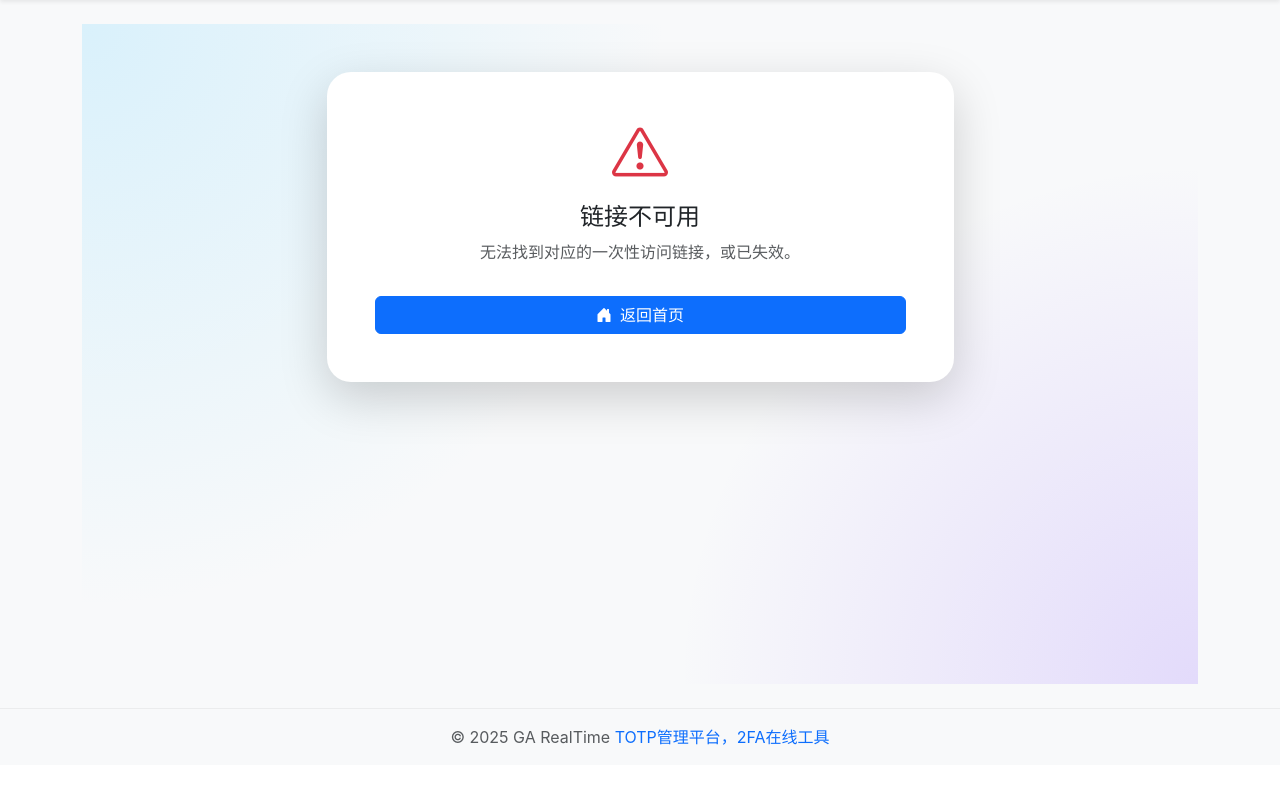
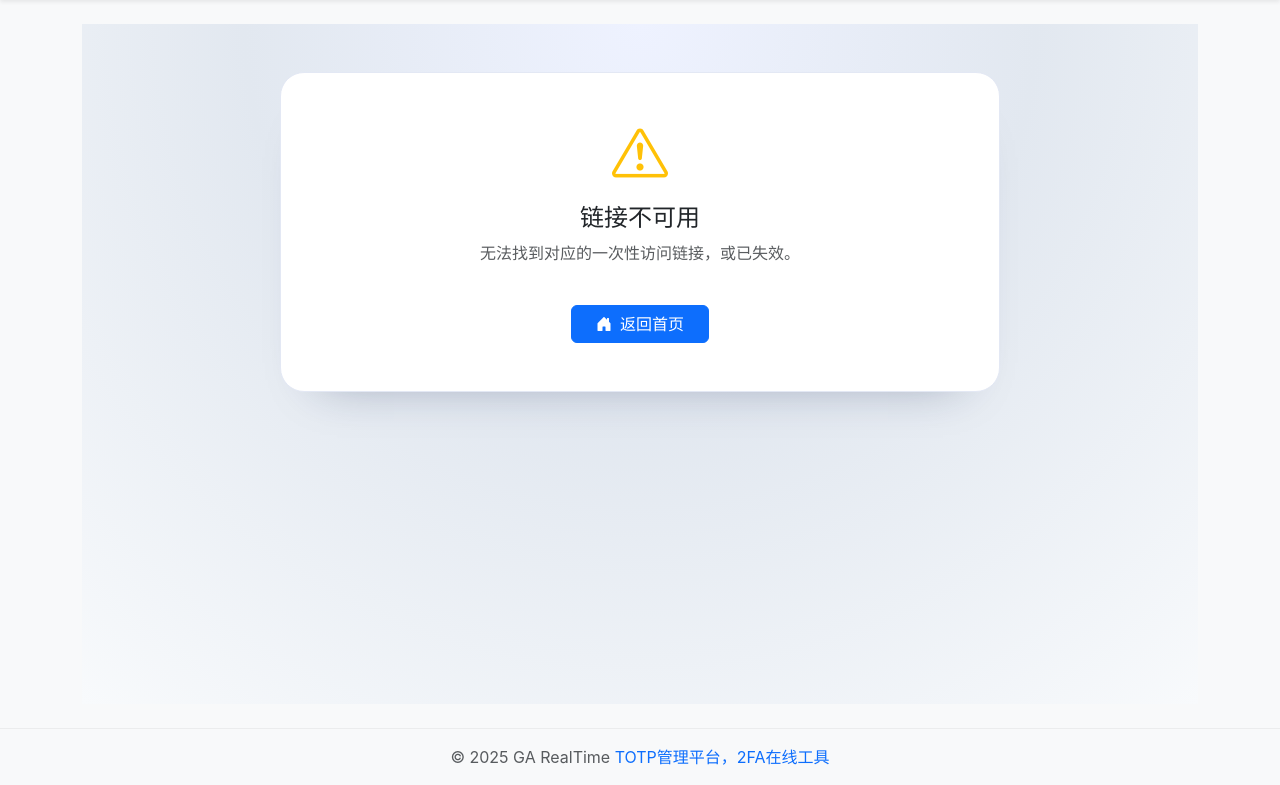
Before and after one commit to xuezhang789/ToTP, a Django app: template templates/totp/one_time_link.html in a window 1280 px wide. Shown: the part 57-842 px from the top of the page. Before the commit the page ends 802 px from the top, so only its background shows below. Run offline with Django 4.2, Linux system fonts and the light colour scheme; the template is opened without the code that fills it, so the values that code supplies are empty; some libraries are stand-ins or nearby versions.

Commit message:
修改一次性链接样式

```diff
--- a/templates/totp/one_time_link.html
+++ b/templates/totp/one_time_link.html
@@ -3,125 +3,142 @@
 {% block head %}
 {{ block.super }}
 <style>
-  .one-time-wrap {
-    background: radial-gradient(circle at top left, rgba(125, 216, 255, .25), transparent 45%),
-                radial-gradient(circle at bottom right, rgba(142, 97, 255, .2), transparent 40%);
-    min-height: calc(100vh - 140px);
+  .one-time-hero {
+    background: radial-gradient(circle at top, #eef2ff 0, #e2e8f0 45%, #f8fafc 100%);
+    min-height: calc(100vh - 120px);
   }
 
-  .one-time-card {
-    border-radius: 1.5rem;
-    overflow: hidden;
+  .one-time-chip {
+    display: inline-flex;
+    align-items: center;
+    gap: .4rem;
+    padding: .3rem .75rem;
+    border-radius: 999px;
+    background: rgba(255, 255, 255, .22);
+    color: rgba(255, 255, 255, .9);
+    font-size: .75rem;
+    letter-spacing: .08em;
+    text-transform: uppercase;
   }
 
-  .one-time-ribbon {
-    background: linear-gradient(135deg, rgba(73, 151, 255, .95), rgba(142, 97, 255, .9));
-    color: #fff;
-  }
-
-  .one-time-ribbon .badge {
-    background: rgba(255, 255, 255, .25);
+  .one-time-code {
+    font-size: clamp(3rem, 6vw, 3.6rem);
+    letter-spacing: .35rem;
+    font-variant-numeric: tabular-nums;
+    color: #1b2553;
   }
 
   .one-time-meta {
-    gap: 1rem;
+    color: rgba(255, 255, 255, .82);
   }
 
-  .one-time-code-box {
-    background: rgba(248, 249, 252, .85);
-    border: 1px solid rgba(73, 151, 255, .08);
+  .one-time-meta .lead {
+    color: rgba(255, 255, 255, .9);
   }
 
-  .one-time-tip-icon {
-    width: 40px;
-    height: 40px;
-    border-radius: 50%;
-    display: inline-flex;
-    align-items: center;
-    justify-content: center;
+  .one-time-progress {
+    height: 6px;
+    background-color: #e6ebf6;
+    border-radius: 999px;
   }
 
-  .one-time-code {
-    font-size: clamp(2.5rem, 4vw, 3rem);
-    letter-spacing: .3rem;
+  .one-time-progress .progress-bar {
+    background: linear-gradient(90deg, #0d6efd 0%, #4c76ff 100%);
   }
 
-  .tracking-wide {
-    letter-spacing: .2rem;
+  .one-time-detail {
+    border: 1px solid #e7ebf5;
+    border-radius: 16px;
+    padding: 1rem 1.25rem;
+    background: #f9fbff;
   }
 
-  .one-time-invalid {
+  .one-time-detail p {
+    margin-bottom: 0;
+    color: #6c778f;
+  }
+
+  .one-time-invalid-card {
     border-radius: 1.5rem;
-    border: none;
+    border: 1px solid #e3e8f4;
+    background: #fff;
+    box-shadow: 0 28px 48px -40px rgba(18, 32, 73, .4);
   }
 
   @media (max-width: 576px) {
     .one-time-code {
-      letter-spacing: .2rem;
+      letter-spacing: .24rem;
     }
   }
 </style>
 {% endblock %}
 {% block content %}
-<section class="one-time-wrap py-5 py-lg-5">
+<section class="one-time-hero py-5 py-lg-6">
     <div class="container">
         <div class="row justify-content-center">
-            <div class="col-12 col-lg-8 col-xl-7">
+            <div class="col-12 col-lg-9 col-xl-8">
                 {% if link %}
-                <div class="card shadow-lg one-time-card border-0">
-                    <div class="one-time-ribbon p-4 p-lg-5">
-                        <div class="d-flex flex-column flex-md-row justify-content-between align-items-md-center one-time-meta">
+                <div class="card border-0 shadow-lg rounded-4 overflow-hidden">
+                    <div class="row g-0">
+                        <div class="col-12 col-md-5 bg-primary text-white d-flex flex-column justify-content-between p-4 p-lg-5">
                             <div>
-                                <div class="d-inline-flex align-items-center gap-2 small text-white-50 mb-2">
-                                    <span class="one-time-tip-icon bg-white bg-opacity-25"><i class="bi bi-shield-check"></i></span>
-                                    <span>由 {{ owner.username }} 安全分享</span>
+                                <span class="one-time-chip mb-3"><i class="bi bi-shield-lock-fill"></i> 一次性验证码</span>
+                                <h1 class="h3 fw-semibold mb-2">{{ entry.name }}</h1>
+                                {% if entry.group %}
+                                <p class="one-time-meta small mb-4">所属分组：{{ entry.group.name }}</p>
+                                {% endif %}
+                                <p class="one-time-meta mb-2"><i class="bi bi-person-circle me-2"></i>由 {{ owner.username }} 安全分享</p>
+                                <p class="one-time-meta mb-2"><i class="bi bi-clock-history me-2"></i>有效至 {{ expires_at|date:"Y-m-d H:i" }}</p>
+                                <p class="one-time-meta mb-0"><i class="bi bi-eye-fill me-2"></i>剩余查看次数 <strong class="text-white">{{ remaining_views }}</strong></p>
                             </div>
-                                <h1 class="h3 fw-semibold mb-1">{{ entry.name }}</h1>
-                                {% if entry.group %}
-                                <span class="badge rounded-pill">分组：{{ entry.group.name }}</span>
-                                {% endif %}
-                            </div>
-                            <div class="text-white text-md-end">
-                                <div class="fw-semibold text-white-75">截至 {{ expires_at|date:"Y-m-d H:i" }}</div>
-                                <div class="text-white-50 small">链接到期后将自动失效</div>
-                                <div class="mt-3">
-                                    <span class="badge rounded-pill bg-white text-primary fs-6 px-3 py-2 shadow-sm">
-                                        <i class="bi bi-eye-fill me-2"></i>剩余可查看次数：<strong>{{ remaining_views }}</strong>
-                                    </span>
+                            <div class="mt-4 mt-md-5">
+                                <p class="text-white-75 small mb-2">使用建议</p>
+                                <ul class="list-unstyled small text-white-50 mb-0">
+                                    <li class="mb-2"><i class="bi bi-arrow-repeat me-2"></i>刷新或重新打开页面会消耗查看次数</li>
+                                    <li class="mb-2"><i class="bi bi-speedometer2 me-2"></i>验证码每 30 秒变化一次，请及时使用</li>
+                                    <li><i class="bi bi-exclamation-triangle me-2"></i>仅在信任的环境下输入，防止泄露</li>
+                                </ul>
                             </div>
                         </div>
+                        <div class="col-12 col-md-7 bg-white">
+                            <div class="p-4 p-lg-5">
+                                <div class="d-flex justify-content-between align-items-start flex-wrap gap-3">
+                                    <div>
+                                        <p class="text-muted mb-1 small">当前验证码</p>
+                                        <div class="one-time-code fw-bold" id="oneTimeCode">{{ code }}</div>
+                                    </div>
+                                    <div class="text-md-end">
+                                        <p class="text-muted mb-1 small">剩余时间</p>
+                                        <div class="h4 fw-semibold text-primary mb-0" id="oneTimeCountdown">剩余 {{ remaining }} 秒过期</div>
                                     </div>
                                 </div>
-                    <div class="card-body p-4 p-lg-5">
-                        <div class="one-time-code-box rounded-4 px-4 py-5 text-center shadow-sm">
-                            <div class="text-uppercase text-muted small tracking-wide mb-2">当前验证码</div>
-                            <div class="one-time-code fw-bold" id="oneTimeCode">{{ code }}</div>
-                            <div class="text-muted" id="oneTimeCountdown">剩余 {{ remaining }} 秒过期</div>
-                            <div class="d-flex justify-content-center flex-wrap gap-3 mt-4">
-                                <button class="btn btn-primary px-4" id="copyOneTimeCode" type="button">
+                                <div class="progress one-time-progress mt-3" role="progressbar" aria-valuemin="0" aria-valuemax="30">
+                                    <div class="progress-bar" id="oneTimeProgress" style="width:0%" aria-valuenow="0"></div>
+                                </div>
+                                <div class="alert alert-info mt-4 mb-0 small d-flex align-items-start gap-2">
+                                    <i class="bi bi-info-circle-fill text-primary"></i>
+                                    <div>验证码刷新后将重新计算倒计时。复制后请尽快在目标服务完成验证。</div>
+                                </div>
+                                <div class="d-flex flex-wrap gap-2 mt-4">
+                                    <button class="btn btn-primary flex-grow-1" id="copyOneTimeCode" type="button">
                                         <i class="bi bi-clipboard-check me-2"></i>复制验证码
                                     </button>
-                                <button class="btn btn-outline-secondary px-4" id="reloadLinkBtn" type="button">
-                                    <i class="bi bi-arrow-clockwise me-2"></i>刷新此页面
+                                    <button class="btn btn-outline-primary flex-grow-1" id="reloadLinkBtn" type="button">
+                                        <i class="bi bi-arrow-repeat me-2"></i>刷新页面
                                     </button>
                                 </div>
-                        </div>
                                 <div class="row g-3 mt-4">
-                            <div class="col-md-6">
-                                <div class="d-flex gap-3 p-3 rounded-3 bg-light border border-light-subtle h-100">
-                                    <span class="one-time-tip-icon bg-primary-subtle text-primary"><i class="bi bi-stopwatch"></i></span>
-                                    <div class="small text-muted">
-                                        <div class="fw-semibold text-body">请立即使用</div>
-                                        <p class="mb-0">验证码会随时间变化，请在倒计时结束前完成验证。</p>
+                                    <div class="col-12 col-sm-6">
+                                        <div class="one-time-detail h-100">
+                                            <div class="fw-semibold text-body mb-1">到期提醒</div>
+                                            <p>到期后该链接即刻失效，无法再次查看验证码。</p>
                                         </div>
                                     </div>
+                                    <div class="col-12 col-sm-6">
+                                        <div class="one-time-detail h-100">
+                                            <div class="fw-semibold text-body mb-1">查看限制</div>
+                                            <p>当前剩余 <strong class="text-body">{{ remaining_views }}</strong> 次，可随时向分享者申请新的链接。</p>
                                         </div>
-                            <div class="col-md-6">
-                                <div class="d-flex gap-3 p-3 rounded-3 bg-light border border-light-subtle h-100">
-                                    <span class="one-time-tip-icon bg-warning-subtle text-warning"><i class="bi bi-eye"></i></span>
-                                    <div class="small text-muted">
-                                        <div class="fw-semibold text-body">安全提醒</div>
-                                        <p class="mb-0">此链接仅供一次性查看，请勿转发或在不可信环境留下页面。</p>
                                     </div>
                                 </div>
                             </div>
@@ -129,8 +146,8 @@
                     </div>
                 </div>
                 {% else %}
-                <div class="card shadow-lg one-time-invalid text-center p-4 p-lg-5">
-                    <div class="text-danger display-4 mb-3"><i class="bi bi-exclamation-triangle"></i></div>
+                <div class="one-time-invalid-card text-center p-5">
+                    <div class="display-4 text-warning mb-3"><i class="bi bi-exclamation-triangle"></i></div>
                     {% if reason == 'expired' %}
                     <h2 class="h4 mb-2">链接已过期</h2>
                     <p class="text-muted">该一次性访问链接已超过有效期，请联系分享者重新生成。</p>
@@ -147,7 +164,7 @@
                     <h2 class="h4 mb-2">链接不可用</h2>
                     <p class="text-muted">无法找到对应的一次性访问链接，或已失效。</p>
                     {% endif %}
-                    <a class="btn btn-primary mt-3" href="{% url 'dashboard' %}">
+                    <a class="btn btn-primary mt-4 px-4" href="{% url 'dashboard' %}">
                         <i class="bi bi-house-door-fill me-2"></i>返回首页
                     </a>
                 </div>
@@ -166,11 +183,22 @@
   const countdownEl = document.getElementById('oneTimeCountdown');
   const copyBtn = document.getElementById('copyOneTimeCode');
   const reloadBtn = document.getElementById('reloadLinkBtn');
+  const progressBar = document.getElementById('oneTimeProgress');
   let remaining = Number({{ remaining|default:0 }});
+  const total = 30;
 
   function renderCountdown() {
+    const safeRemaining = Math.max(0, remaining);
+    const consumed = Math.max(0, Math.min(total, total - safeRemaining));
+    const width = total > 0 ? (consumed / total) * 100 : 0;
+
     if (countdownEl) {
-      countdownEl.textContent = `剩余 ${remaining} 秒过期`;
+      countdownEl.textContent = `剩余 ${safeRemaining} 秒过期`;
+    }
+
+    if (progressBar) {
+      progressBar.style.width = `${width}%`;
+      progressBar.setAttribute('aria-valuenow', String(consumed));
     }
   }
 
```
Lines whose indentation alone changed are shown as unchanged.
